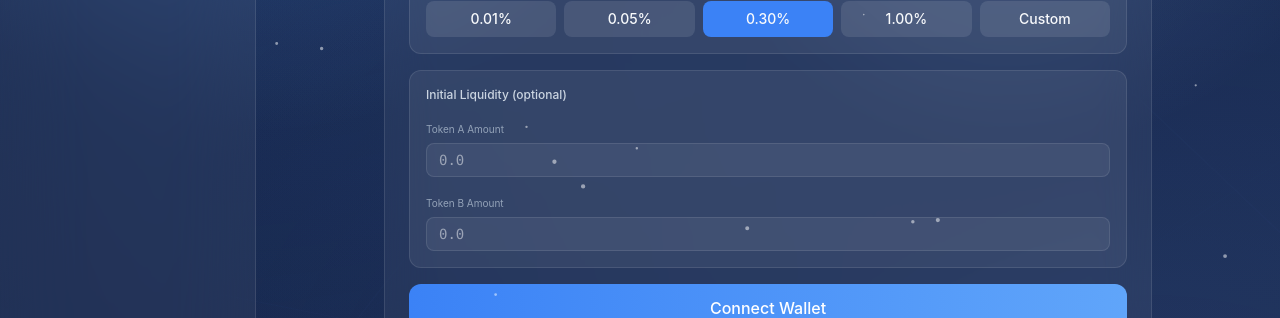
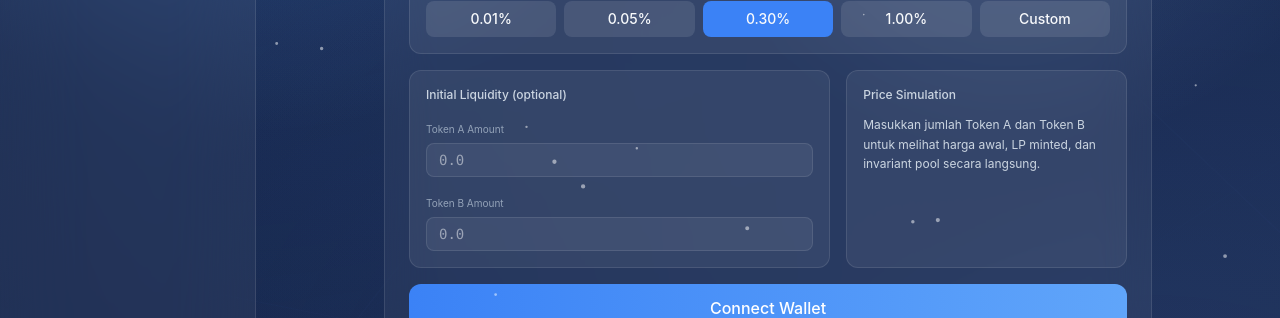
Before and after one commit to tracepaths/EverestSwap, a React (Vite) app: page /pool in a window 1280 px wide. Both pictures are taken after a click on the button "Create Pool". Shown: the part 372-690 px from the top of the page. Built offline with nearby package versions, Linux system fonts and the light colour scheme; no server answers; what @0xio/sdk would draw is missing.

Commit message:
zo simulate initial pool

```diff
--- a/src/pages/PoolPage.tsx
+++ b/src/pages/PoolPage.tsx
@@ -452,6 +452,31 @@ function CreatePoolForm({ rpc, isConnected, onPoolCreated, connect, walletAddres
 
   const hasInitLiquidity = !!(initAmountA && metaA && initAmountB && metaB
     && Number(initAmountA) > 0 && Number(initAmountB) > 0);
+
+  // [SIM] Pool price simulation — computed live from initial liquidity inputs.
+  // Uses BigInt for LP/K precision (matches contract sqrt geometric-mean math).
+  function bigintSqrt(n: bigint): bigint {
+    if (n < 2n) return n;
+    let x = n, y = (x + 1n) / 2n;
+    while (y < x) { x = y; y = (x + n / x) / 2n; }
+    return x;
+  }
+  const sim = (() => {
+    if (!hasInitLiquidity || !metaA || !metaB) return null;
+    try {
+      const rawA = BigInt(parseUnits(initAmountA, metaA.decimals));
+      const rawB = BigInt(parseUnits(initAmountB, metaB.decimals));
+      if (rawA <= 0n || rawB <= 0n) return null;
+      const k = rawA * rawB;
+      const lpGross = bigintSqrt(k);
+      const MIN_LIQ = 1000n;
+      const lpNet = lpGross > MIN_LIQ ? lpGross - MIN_LIQ : 0n;
+      const priceAinB = Number(initAmountB) / Number(initAmountA);
+      const priceBinA = Number(initAmountA) / Number(initAmountB);
+      const sharePct = 100; // first LP owns 100% after burn
+      return { rawA, rawB, k, lpGross, lpNet, priceAinB, priceBinA, sharePct };
+    } catch { return null; }
+  })();
   const stepDefs = hasInitLiquidity ? allStepDefs : allStepDefs.slice(0, 6);
   const totalSteps = stepDefs.length;
 
@@ -589,6 +614,7 @@ function CreatePoolForm({ rpc, isConnected, onPoolCreated, connect, walletAddres
             )}
           </div>
 
+          <div className="grid gap-4 xl:grid-cols-[1.2fr_0.8fr]">
             <div className="bg-[var(--app-panel-soft)] rounded-xl p-4 border border-[var(--app-border)] space-y-3">
               <div className="text-xs text-[var(--app-muted)] font-medium">Initial Liquidity (optional)</div>
               <div>
@@ -614,6 +640,42 @@ function CreatePoolForm({ rpc, isConnected, onPoolCreated, connect, walletAddres
                   placeholder="0.0"
                   className="w-full bg-[var(--app-panel-soft)] border border-[var(--app-border)] rounded-lg px-3 py-1.5 text-sm font-mono outline-none mt-1"
                 />
+              </div>
+            </div>
+
+            <div className="bg-[var(--app-panel-soft)] rounded-xl p-4 border border-[var(--app-border)] space-y-3">
+              <div className="text-xs text-[var(--app-muted)] font-medium">Price Simulation</div>
+              {sim ? (
+                <div className="space-y-2 text-sm">
+                  <div className="flex items-center justify-between gap-3">
+                    <span className="text-[var(--app-muted-2)]">Price 1 {metaA?.symbol}</span>
+                    <span className="font-mono">{sim.priceAinB.toLocaleString(undefined, { maximumFractionDigits: 12 })} {metaB?.symbol}</span>
+                  </div>
+                  <div className="flex items-center justify-between gap-3">
+                    <span className="text-[var(--app-muted-2)]">Price 1 {metaB?.symbol}</span>
+                    <span className="font-mono">{sim.priceBinA.toLocaleString(undefined, { maximumFractionDigits: 12 })} {metaA?.symbol}</span>
+                  </div>
+                  <div className="flex items-center justify-between gap-3">
+                    <span className="text-[var(--app-muted-2)]">LP minted</span>
+                    <span className="font-mono">{formatUnits(sim.lpNet.toString(), 6)}</span>
+                  </div>
+                  <div className="flex items-center justify-between gap-3">
+                    <span className="text-[var(--app-muted-2)]">K invariant</span>
+                    <span className="font-mono truncate text-right">{sim.k.toString()}</span>
+                  </div>
+                  <div className="flex items-center justify-between gap-3">
+                    <span className="text-[var(--app-muted-2)]">Pool share</span>
+                    <span className="font-mono">{sim.sharePct.toFixed(0)}%</span>
+                  </div>
+                  <div className="text-[11px] text-[var(--app-muted)] pt-1 border-t border-[var(--app-border)]">
+                    Harga awal dihitung dari rasio Token A dan Token B. Saat salah satu nilai berubah, simulasi ini ikut berubah.
+                  </div>
+                </div>
+              ) : (
+                <div className="text-xs text-[var(--app-muted)] leading-relaxed">
+                  Masukkan jumlah Token A dan Token B untuk melihat harga awal, LP minted, dan invariant pool secara langsung.
+                </div>
+              )}
             </div>
           </div>
 
```
Lines whose indentation alone changed are shown as unchanged.
